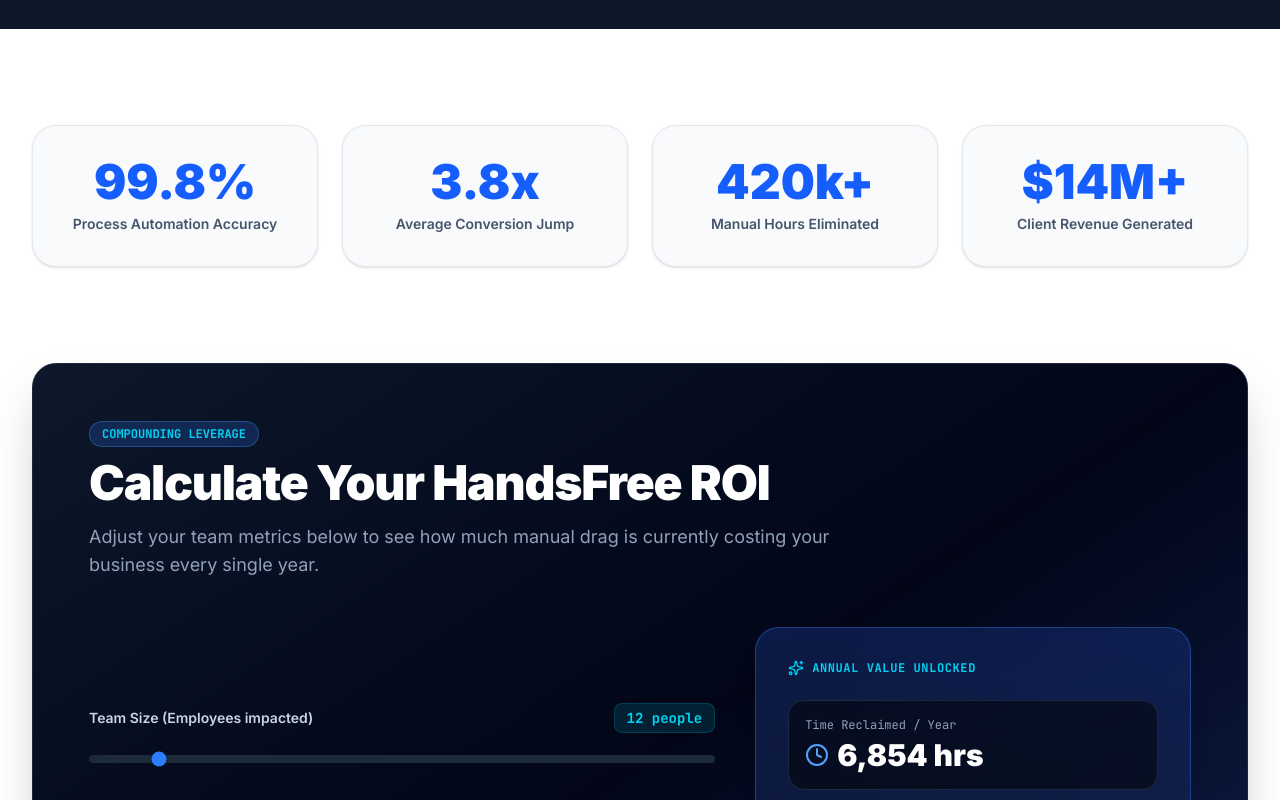
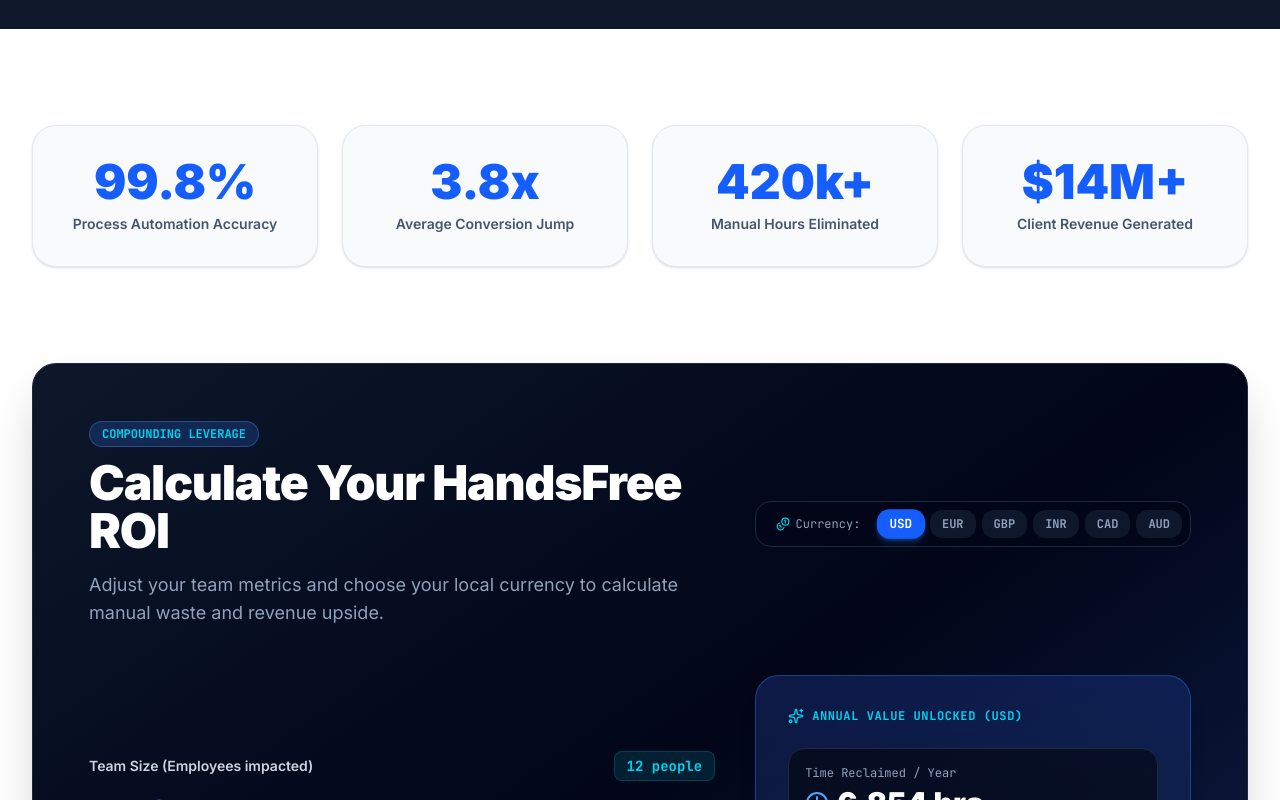
Before and after one commit to onlinewithsagar/HandsFree, a Next.js app: page / in a window 1280 px wide. Shown: the part 2848-3648 px from the top of the page. Built offline with nearby package versions, Linux system fonts and the light colour scheme.

Commit message:
feat: add multi-currency selector (USD, EUR, GBP, INR, CAD, AUD) to ROI Matrix

```diff
--- a/src/components/StatsCalculator.tsx
+++ b/src/components/StatsCalculator.tsx
@@ -2,25 +2,46 @@
 
 import { useState } from "react";
 import { motion } from "framer-motion";
-import { Clock, DollarSign, TrendingUp, Sparkles } from "lucide-react";
+import { Clock, DollarSign, TrendingUp, Sparkles, Coins } from "lucide-react";
 import AnimatedCounter from "./AnimatedCounter";
 
+type CurrencyKey = "USD" | "EUR" | "GBP" | "INR" | "CAD" | "AUD";
+
+interface CurrencyConfig {
+  symbol: string;
+  name: string;
+  rateMultiplier: number;
+}
+
+const currencies: Record<CurrencyKey, CurrencyConfig> = {
+  USD: { symbol: "$", name: "USD ($)", rateMultiplier: 1 },
+  EUR: { symbol: "€", name: "EUR (€)", rateMultiplier: 0.92 },
+  GBP: { symbol: "£", name: "GBP (£)", rateMultiplier: 0.78 },
+  INR: { symbol: "₹", name: "INR (₹)", rateMultiplier: 83.5 },
+  CAD: { symbol: "CA$", name: "CAD (CA$)", rateMultiplier: 1.36 },
+  AUD: { symbol: "A$", name: "AUD (A$)", rateMultiplier: 1.52 },
+};
+
 export default function StatsCalculator() {
+  const [selectedCurrency, setSelectedCurrency] = useState<CurrencyKey>("USD");
   const [teamSize, setTeamSize] = useState(12);
   const [hourlyRate, setHourlyRate] = useState(65);
   const [wastedHours, setWastedHours] = useState(14);
 
-  // Calculations
+  const curr = currencies[selectedCurrency];
+
+  // Base calculations adjusted for selected currency rate
+  const convertedHourlyRate = Math.round(hourlyRate * curr.rateMultiplier);
   const weeklyHoursSaved = teamSize * wastedHours * 0.85;
   const annualHoursSaved = Math.round(weeklyHoursSaved * 48);
-  const annualPayrollSaved = Math.round(annualHoursSaved * hourlyRate);
+  const annualPayrollSaved = Math.round(annualHoursSaved * convertedHourlyRate);
   const estimatedRevenueLift = Math.round(annualPayrollSaved * 2.4);
 
   const stats = [
     { value: 99.8, decimals: 1, suffix: "%", label: "Process Automation Accuracy" },
     { value: 3.8, decimals: 1, suffix: "x", label: "Average Conversion Jump" },
     { value: 420, decimals: 0, suffix: "k+", label: "Manual Hours Eliminated" },
-    { value: 14, decimals: 0, prefix: "$", suffix: "M+", label: "Client Revenue Generated" },
+    { value: Math.round(14 * curr.rateMultiplier), decimals: 0, prefix: curr.symbol, suffix: "M+", label: "Client Revenue Generated" },
   ];
 
   return (
@@ -55,7 +76,8 @@
 
         {/* ROI Matrix Section */}
         <div className="bg-gradient-to-br from-slate-900 via-slate-950 to-blue-950 text-white rounded-3xl p-8 sm:p-14 border border-slate-800 shadow-2xl">
-          <div className="max-w-3xl mb-12">
+          <div className="flex flex-col lg:flex-row lg:items-center justify-between gap-6 mb-12">
+            <div className="max-w-2xl">
               <div className="inline-block px-3 py-1 rounded-full bg-blue-500/20 border border-blue-400/30 text-cyan-400 font-mono text-xs font-bold uppercase mb-3">
                 Compounding Leverage
               </div>
@@ -63,8 +85,30 @@
                 Calculate Your HandsFree ROI
               </h2>
               <p className="text-slate-400 text-base sm:text-lg">
-              Adjust your team metrics below to see how much manual drag is currently costing your business every single year.
+                Adjust your team metrics and choose your local currency to calculate manual waste and revenue upside.
               </p>
+            </div>
+
+            {/* Currency Selector Pill */}
+            <div className="bg-slate-950/80 p-2 rounded-2xl border border-slate-800 flex flex-wrap items-center gap-1.5 shrink-0 self-start lg:self-center">
+              <div className="flex items-center gap-1.5 px-3 py-1 text-slate-400 font-mono text-xs">
+                <Coins className="w-3.5 h-3.5 text-cyan-400" />
+                <span className="hidden sm:inline">Currency:</span>
+              </div>
+              {(Object.keys(currencies) as CurrencyKey[]).map((cKey) => (
+                <button
+                  key={cKey}
+                  onClick={() => setSelectedCurrency(cKey)}
+                  className={`px-3 py-1.5 rounded-xl font-mono text-xs font-bold transition-all ${
+                    selectedCurrency === cKey
+                      ? "bg-blue-600 text-white shadow-md shadow-blue-500/30 scale-105"
+                      : "bg-slate-900 text-slate-400 hover:text-white hover:bg-slate-800"
+                  }`}
+                >
+                  {cKey}
+                </button>
+              ))}
+            </div>
           </div>
 
           <div className="grid grid-cols-1 lg:grid-cols-12 gap-10 items-center">
@@ -94,15 +138,15 @@
               <div>
                 <div className="flex justify-between items-center mb-3">
                   <label className="text-sm font-semibold text-slate-300">
-                    Blended Hourly Rate ($/hr)
+                    Blended Hourly Rate ({curr.symbol}/hr)
                   </label>
                   <span className="font-mono text-sm font-bold text-cyan-400 bg-cyan-950/60 px-3 py-1 rounded-lg border border-cyan-800/50">
-                    ${hourlyRate}/hr
+                    {curr.symbol}{convertedHourlyRate}/hr
                   </span>
                 </div>
                 <input
                   type="range"
-                  min="25"
+                  min="20"
                   max="250"
                   step="5"
                   value={hourlyRate}
@@ -158,7 +202,7 @@
             <div className="lg:col-span-5 bg-gradient-to-b from-blue-900/40 to-slate-900/90 border border-blue-500/40 rounded-3xl p-6 sm:p-8 space-y-6 shadow-xl">
               <div className="flex items-center gap-2 text-cyan-400 font-mono text-xs font-bold uppercase tracking-wider">
                 <Sparkles className="w-4 h-4" />
-                <span>Annual Value Unlocked</span>
+                <span>Annual Value Unlocked ({selectedCurrency})</span>
               </div>
 
               <div className="space-y-4">
@@ -174,7 +218,7 @@
                   <div className="text-xs text-slate-400 font-mono mb-1">Direct Payroll Leakage Saved</div>
                   <div className="font-heading font-black text-3xl text-emerald-400 flex items-center gap-2">
                     <DollarSign className="w-6 h-6 text-emerald-400" />
-                    <AnimatedCounter value={annualPayrollSaved} prefix="$" />
+                    <AnimatedCounter value={annualPayrollSaved} prefix={curr.symbol} />
                   </div>
                 </div>
 
@@ -182,7 +226,7 @@
                   <div className="text-xs text-cyan-300 font-mono mb-1">Estimated Growth Multiplier Lift</div>
                   <div className="font-heading font-black text-3xl text-cyan-300 flex items-center gap-2">
                     <TrendingUp className="w-6 h-6 text-cyan-400" />
-                    <AnimatedCounter value={estimatedRevenueLift} prefix="+$" suffix=" / yr" />
+                    <AnimatedCounter value={estimatedRevenueLift} prefix={`+${curr.symbol}`} suffix=" / yr" />
                   </div>
                 </div>
               </div>
@@ -191,7 +235,7 @@
                 href="#contact"
                 className="block text-center w-full py-3.5 rounded-xl font-bold text-white bg-blue-600 hover:bg-blue-500 shadow-lg shadow-blue-500/30 transition-all hover:scale-[1.02]"
               >
-                Eliminate This Waste Now
+                Eliminate This Waste Now ({selectedCurrency})
               </a>
             </div>
           </div>
```
Lines whose indentation alone changed are shown as unchanged.
